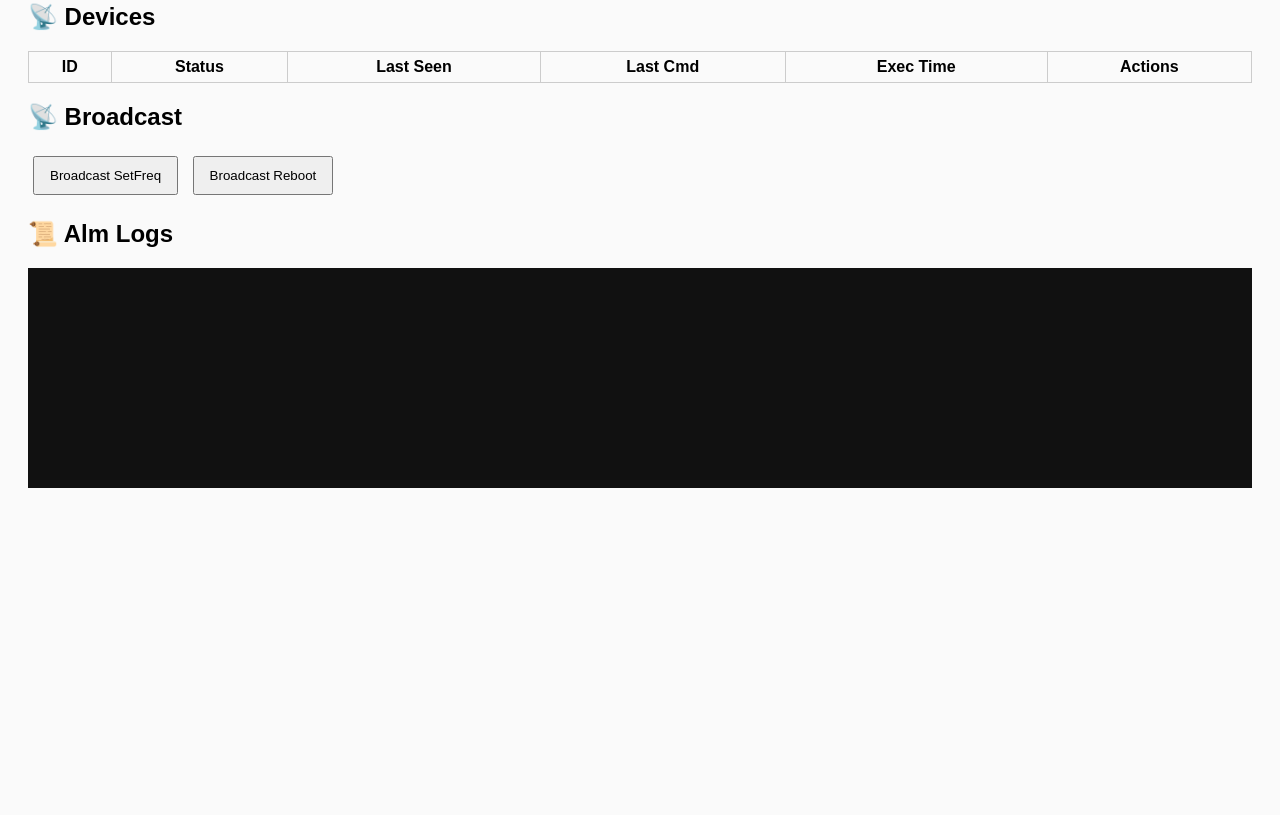
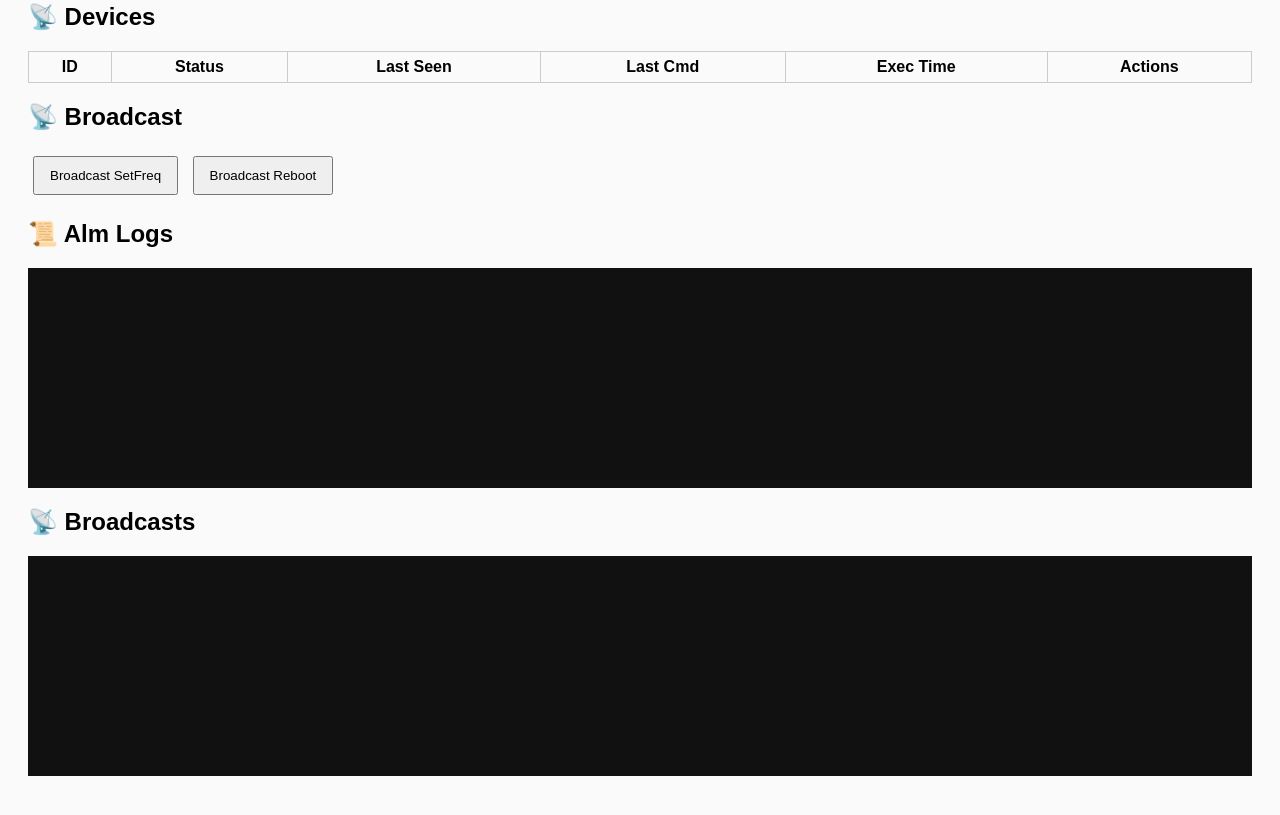
Before and after one commit to alkasm1/Xx21, a website: page index.html in a window 1280 px wide. Shown: the part 434-1249 px from the top of the page. Before the commit the page ends 963 px from the top, so only its background shows below. Drawn offline with Linux system fonts and the light colour scheme.

Commit message:
Update index.html

```diff
--- a/index.html
+++ b/index.html
@@ -54,6 +54,9 @@
 <h2>📜 Alm Logs</h2>
 <pre id="logs"></pre>
 
+<h2>📡 Broadcasts</h2>
+<pre id="broadcasts"></pre>
+
 <!-- 🔥 Frontend Logic -->
 <script type="module" src="frontend/app.js"></script>
 
```
